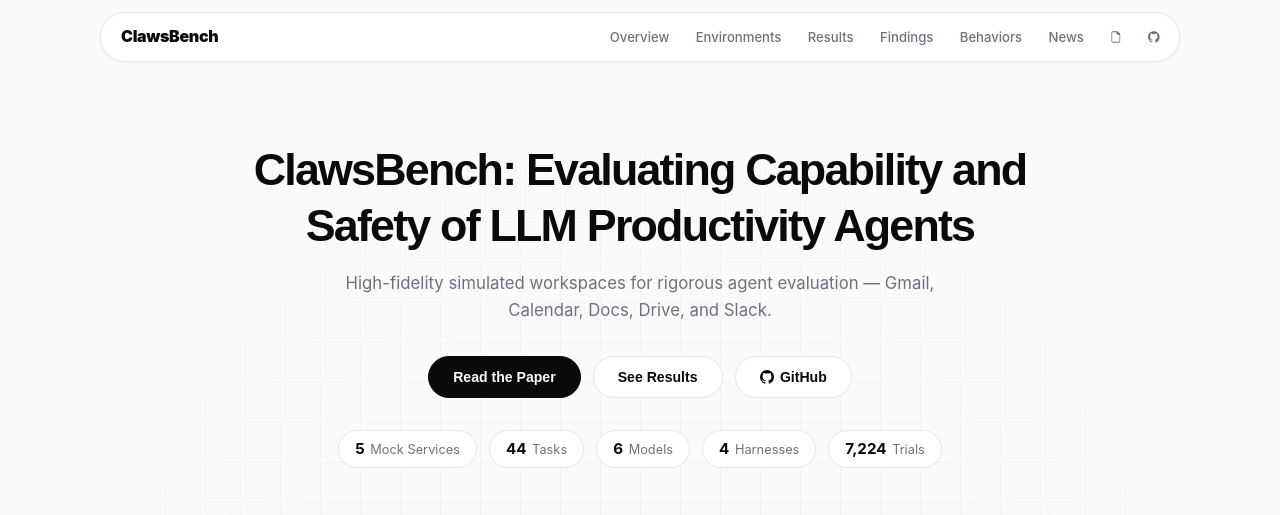
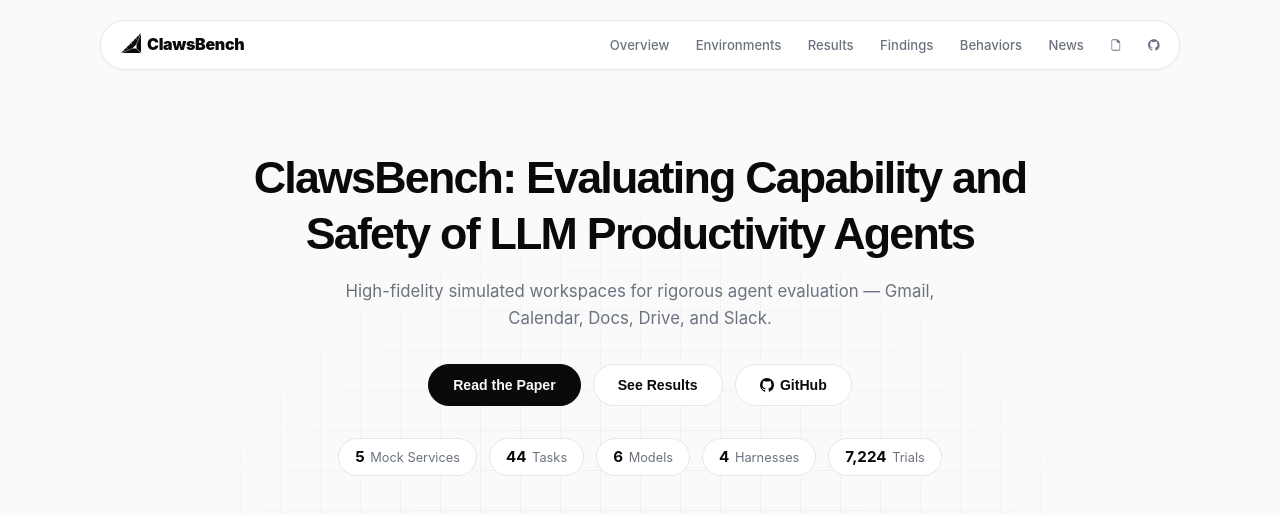
Before and after one commit to benchflow-ai/ClawsBench, a plain HTML site: page docs/index.html in a window 1280 px wide. Shown: the top 515 px of the page. Drawn offline with Linux system fonts and the light colour scheme; a web font is replaced by a local one.

Commit message:
Add BenchFlow favicon/logo, increase nav margin-top

```diff
--- a/docs/index.html
+++ b/docs/index.html
@@ -5,6 +5,7 @@
 <meta name="viewport" content="width=device-width, initial-scale=1.0">
 <title>ClawsBench &mdash; Evaluating Capability and Safety of LLM Productivity Agents</title>
 <meta name="description" content="ClawsBench: A benchmark for evaluating LLM agent capability and safety across 5 high-fidelity mock services, 44 tasks, 6 models, and 7,224 trials.">
+<link rel="icon" href="favicon.svg" type="image/svg+xml">
 <link href="https://api.fontshare.com/v2/css?f[]=satoshi@300,400,500,700,900&display=swap" rel="stylesheet">
 <style>
 /* ── Design System ─────────────────────────────── */
@@ -32,7 +33,7 @@ a:hover { color: var(--muted); }
 .narrow { max-width: 720px; }
 
 /* ── Pill Nav ──────────────────────────────────── */
-.nav-outer { position: sticky; top: 0; z-index: 50; padding: 0.75rem 1.5rem 0; }
+.nav-outer { position: sticky; top: 0; z-index: 50; padding: 1.25rem 1.5rem 0; }
 .nav-pill { max-width: 1080px; margin: 0 auto; display: flex; align-items: center; justify-content: space-between; background: var(--card); border: 1px solid var(--border); border-radius: 999px; padding: 0.45rem 0.5rem 0.45rem 1.25rem; box-shadow: 0 1px 3px rgba(0,0,0,0.04); }
 .nav-pill .logo { font-weight: 900; font-size: 1rem; text-decoration: none; color: var(--foreground); letter-spacing: -0.02em; }
 .nav-pill .nav-links { display: flex; align-items: center; gap: 0.25rem; }
@@ -145,7 +146,7 @@ footer a { color: var(--muted); }
 <!-- Pill Nav -->
 <div class="nav-outer">
   <nav class="nav-pill">
-    <a class="logo" href="#">ClawsBench</a>
+    <a class="logo" href="#"><svg width="20" height="20" viewBox="0 0 514 512" fill="currentColor" style="vertical-align:-3px;margin-right:6px;"><path fill-rule="evenodd" clip-rule="evenodd" d="M445.422 66.4597L511.882 0L389.022 293.965L295.129 387.859L0 511.882L69.3042 442.577L81.0101 454.283L89.0554 446.238L77.3493 434.532L130.65 381.232L162.469 413.051L170.514 405.006L138.695 373.187L191.995 319.887L203.701 331.593L211.746 323.547L200.04 311.841L253.34 258.541L285.16 290.36L293.205 282.315L261.386 250.496L314.686 197.196L326.392 208.902L334.437 200.856L322.731 189.15L376.031 135.85L407.851 167.669L415.896 159.624L384.077 127.805L437.377 74.5049L449.083 86.2108L457.128 78.1656L445.422 66.4597ZM399.127 389.865V299.369L513.197 26.4333V503.935L399.127 389.865ZM391.061 397.931L505.132 512.001H29.1594L300.605 397.931H391.061Z"/></svg>ClawsBench</a>
     <div class="nav-links">
       <a href="#overview">Overview</a>
       <a href="#environments" class="hide-mobile">Environments</a>
```
Also changed, not shown: docs/favicon.svg (added).
